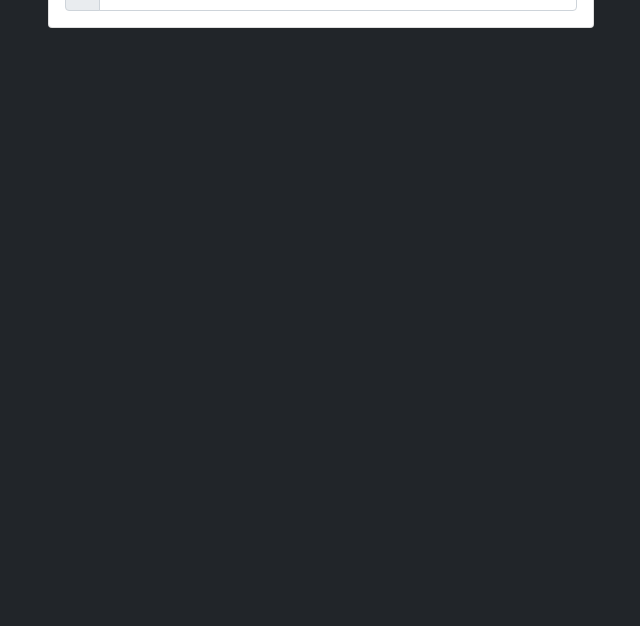
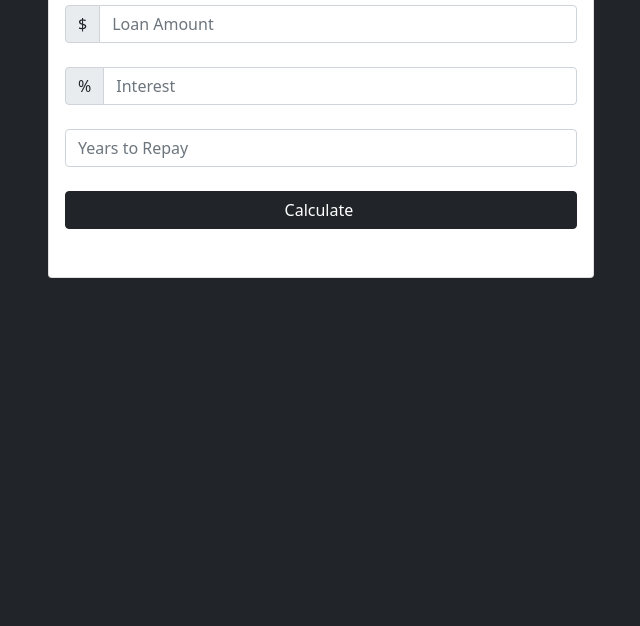
Before and after one commit to natebruggeman/LoanCalculator, a plain HTML site: page index.html in a window 1280 px wide. Shown: the part 174-800 px from the top of the page, without its empty margins (319-959 px from the left). Drawn offline with nearby package versions, Linux system fonts and the light colour scheme.

Commit message:
interface before calculating complete

```diff
--- a/index.html
+++ b/index.html
@@ -12,14 +12,29 @@
     <div class="container">
         <div class="row">
             <div class="col-md-6 mx-auto">
-                <div class="card card-body text-center mt-5">
+                <div class="card card-body text-center mt-5 mb-5 pt-5 pb-5">
                     <h1 class="heading display-5 pb-3">Loan Calculator</h1>
                     <form id="loan-form">
+                        <div class="form-group ">
+                            <div class="input-group">
+                                <span class="input-group-text ">$</span>
+                                <input type="number" class="form-control" id="amount" placeholder="Loan Amount">
+                            </div>
+                        </div>
+                        <div><br></div>
                         <div class="form-group">
                             <div class="input-group">
-                                <span class="input-group-text">$</span>
-                                <input type="text" class="form-control" id="amount" placeholder="Loan Amount">
+                                <span class="input-group-text">%</span>
+                                <input type="number" class="form-control" id="interest" placeholder="Interest">
                             </div>
+                        </div>
+                        <div><br></div>
+                        <div class="form-group">
+                            <input type="number" class="form-control" id="years" placeholder="Years to Repay">
+                        </div>
+                        <div><br></div>
+                        <div class="form-group d-grid gap-2">
+                            <input type="submit" value="Calculate "class="btn btn-dark btn-primary">
                         </div>
                     </form>
                 </div>
```
